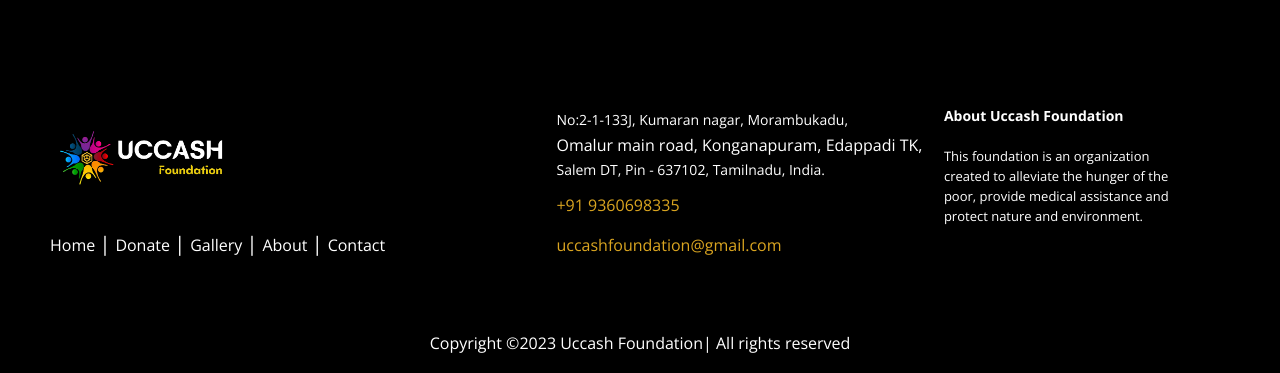
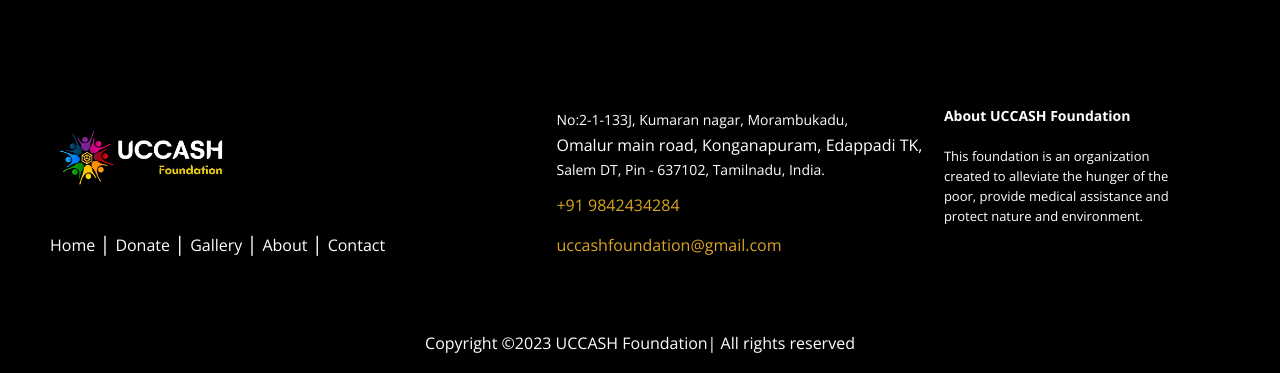
Before and after one commit to gokul278/UCCash, a PHP site: page /tcpdf/contact.php in a window 1280 px wide. Shown: the part 1324-1697 px from the top of the page. Run offline with PHP 8.4, Linux system fonts and the light colour scheme; some libraries are stand-ins or nearby versions.

Commit message:
update footer

```diff
--- a/about.php
+++ b/about.php
@@ -158,7 +158,7 @@
 
         <div>
           <i class="fa fa-phone"></i>
-          <p><a href="tel:+91 9360698335"target=_blank>+91 9360698335</a></p>
+          <p><a href="tel:+91 9842434284"target=_blank>+91 9842434284</a></p>
         </div>
 
         <div>
@@ -171,7 +171,7 @@
       <div class="footer-right">
 
         <p class="footer-company-about">
-          <span>About Uccash Foundation</span>
+          <span>About UCCASH Foundation</span>
           This foundation is an organization created to alleviate the hunger of the poor, provide medical assistance and protect nature and environment.
         </p>
         </div>
@@ -179,7 +179,7 @@
       </div>
 
     </footer>
-    <p style="text-align: center;color: white;" class="footer-company-name">Copyright ©2023 Uccash Foundation| All rights reserved</p>
+    <p style="text-align: center;color: white;" class="footer-company-name"><b>Copyright ©2023 UCCASH Foundation| All rights reserved</b></p>
 
   <!-- loader -->
   <div id="ftco-loader" class="show fullscreen"><svg class="circular" width="48px" height="48px"><circle class="path-bg" cx="24" cy="24" r="22" fill="none" stroke-width="4" stroke="#eeeeee"/><circle class="path" cx="24" cy="24" r="22" fill="none" stroke-width="4" stroke-miterlimit="10" stroke="#F96D00"/></svg></div>
--- a/contact.php
+++ b/contact.php
@@ -134,7 +134,7 @@
 
         <div>
           <i class="fa fa-phone"></i>
-          <p><a href="tel:+91 9360698335"target=_blank>+91 9360698335</a></p>
+          <p><a href="tel:+91 9842434284"target=_blank>+91 9842434284</a></p>
         </div>
 
         <div>
@@ -147,7 +147,7 @@
       <div class="footer-right">
 
         <p class="footer-company-about">
-          <span>About Uccash Foundation</span>
+          <span>About UCCASH Foundation</span>
           This foundation is an organization created to alleviate the hunger of the poor, provide medical assistance and protect nature and environment.
         </p>
         </div>
@@ -155,7 +155,7 @@
       </div>
 
     </footer>
-    <p style="text-align: center;color: white;" class="footer-company-name">Copyright ©2023 Uccash Foundation| All rights reserved</p>
+    <p style="text-align: center;color: white;" class="footer-company-name"><b>Copyright ©2023 UCCASH Foundation| All rights reserved</b></p>
 
   <!-- loader -->
   <div id="ftco-loader" class="show fullscreen"><svg class="circular" width="48px" height="48px"><circle class="path-bg" cx="24" cy="24" r="22" fill="none" stroke-width="4" stroke="#eeeeee"/><circle class="path" cx="24" cy="24" r="22" fill="none" stroke-width="4" stroke-miterlimit="10" stroke="#F96D00"/></svg></div>
--- a/donate.php
+++ b/donate.php
@@ -203,7 +203,7 @@
 
         <div>
 
-          <p><a href="tel:+91 9360698335"target=_blank>+91 9360698335</a></p>
+          <p><a href="tel:+91 9842434284"target=_blank>+91 9842434284</a></p>
         </div>
 
         <div>
@@ -222,7 +222,7 @@
       </div>
 
     </footer>
-    <p style="text-align: center;color: white;" class="footer-company-name">Copyright ©2023 UCCASH Foundation| All rights reserved</p>
+    <p style="text-align: center;color: white;" class="footer-company-name"><b>Copyright ©2023 UCCASH Foundation| All rights reserved</b></p>
   <!-- loader -->
   <!-- loader -->
   <div id="ftco-loader" class="show fullscreen"><svg class="circular" width="48px" height="48px"><circle class="path-bg" cx="24" cy="24" r="22" fill="none" stroke-width="4" stroke="#eeeeee"/><circle class="path" cx="24" cy="24" r="22" fill="none" stroke-width="4" stroke-miterlimit="10" stroke="#F96D00"/></svg></div>
--- a/gallery.php
+++ b/gallery.php
@@ -146,7 +146,7 @@
 
         <div>
           <i class="fa fa-phone"></i>
-          <p><a href="tel:+91 9360698335"target=_blank>+91 9360698335</a></p>
+          <p><a href="tel:+91 9842434284"target=_blank>+91 9842434284</a></p>
         </div>
 
         <div>
@@ -159,13 +159,13 @@
       <div class="footer-right">
 
         <p class="footer-company-about">
-          <span>About Uccash Foundation</span>
+          <span>About UCCASH Foundation</span>
           This foundation is an organization created to alleviate the hunger of the poor, provide medical assistance and protect nature and environment.
         </p>
       </div>
 
   </footer>
-    <p style="text-align: center;color: white;" class="footer-company-name">Copyright ©2023 Uccash Foundation| All rights reserved</p>
+    <p style="text-align: center;color: white;" class="footer-company-name"><b>Copyright ©2023 UCCASH Foundation| All rights reserved</b></p>
 
 
 
--- a/index.php
+++ b/index.php
@@ -178,7 +178,7 @@
 
         <div>
           <i class="fa fa-phone"></i>
-          <p><a href="tel:+91 9360698335"target=_blank>+91 9360698335</a></p>
+          <p><a href="tel:+91 9842434284"target=_blank>+91 9842434284</a></p>
         </div>
 
         <div>
@@ -191,13 +191,13 @@
       <div class="footer-right">
 
         <p class="footer-company-about">
-          <span>About Uccash Foundation</span>
+          <span>About UCCASH Foundation</span>
           This foundation is an organization created to alleviate the hunger of the poor, provide medical assistance and protect nature and environment.
         </p>
       </div>
 
   </footer>
-    <p style="text-align: center;color: white;" class="footer-company-name">Copyright ©2023 Uccash Foundation| All rights reserved</p>
+    <p style="text-align: center;color: white;" class="footer-company-name"><b>Copyright ©2023 UCCASH Foundation| All rights reserved</b></p>
   <!-- loader -->
   <div id="ftco-loader" class="show fullscreen"><svg class="circular" width="48px" height="48px"><circle class="path-bg" cx="24" cy="24" r="22" fill="none" stroke-width="4" stroke="#eeeeee"/><circle class="path" cx="24" cy="24" r="22" fill="none" stroke-width="4" stroke-miterlimit="10" stroke="#F96D00"/></svg></div>
 
```
